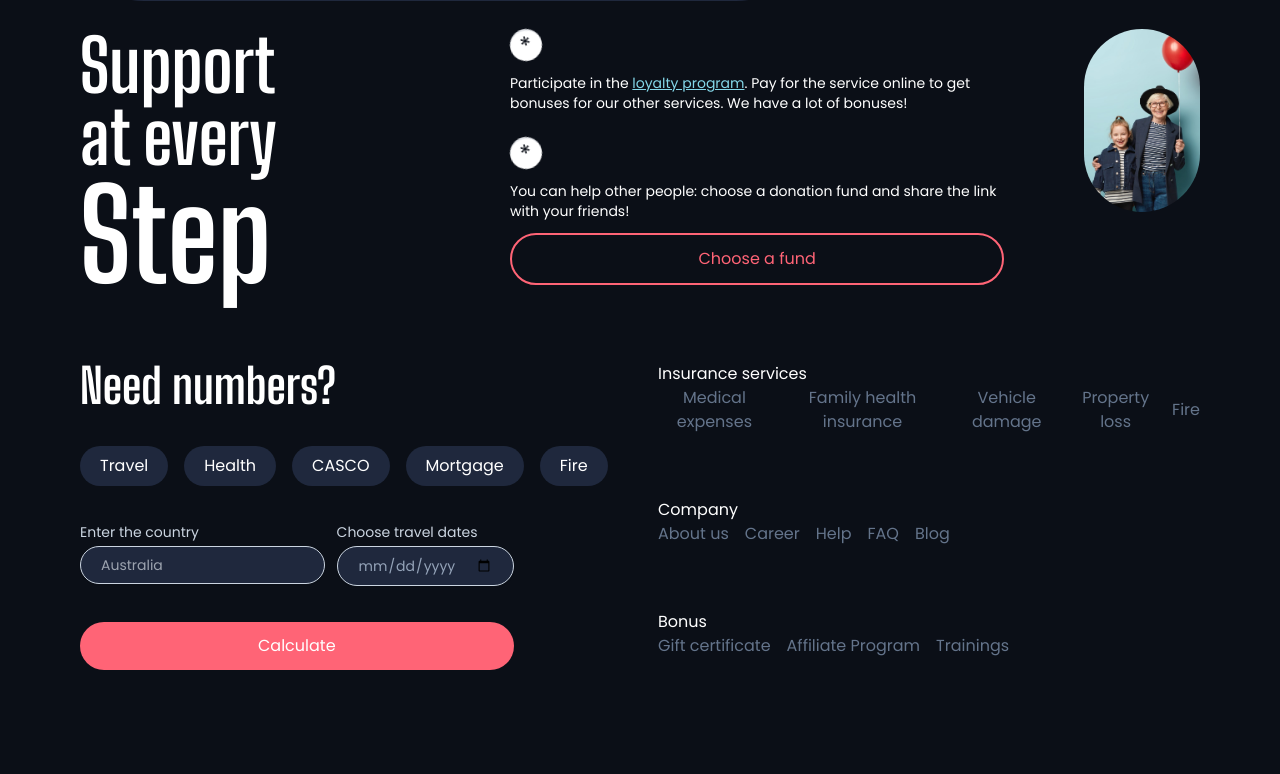
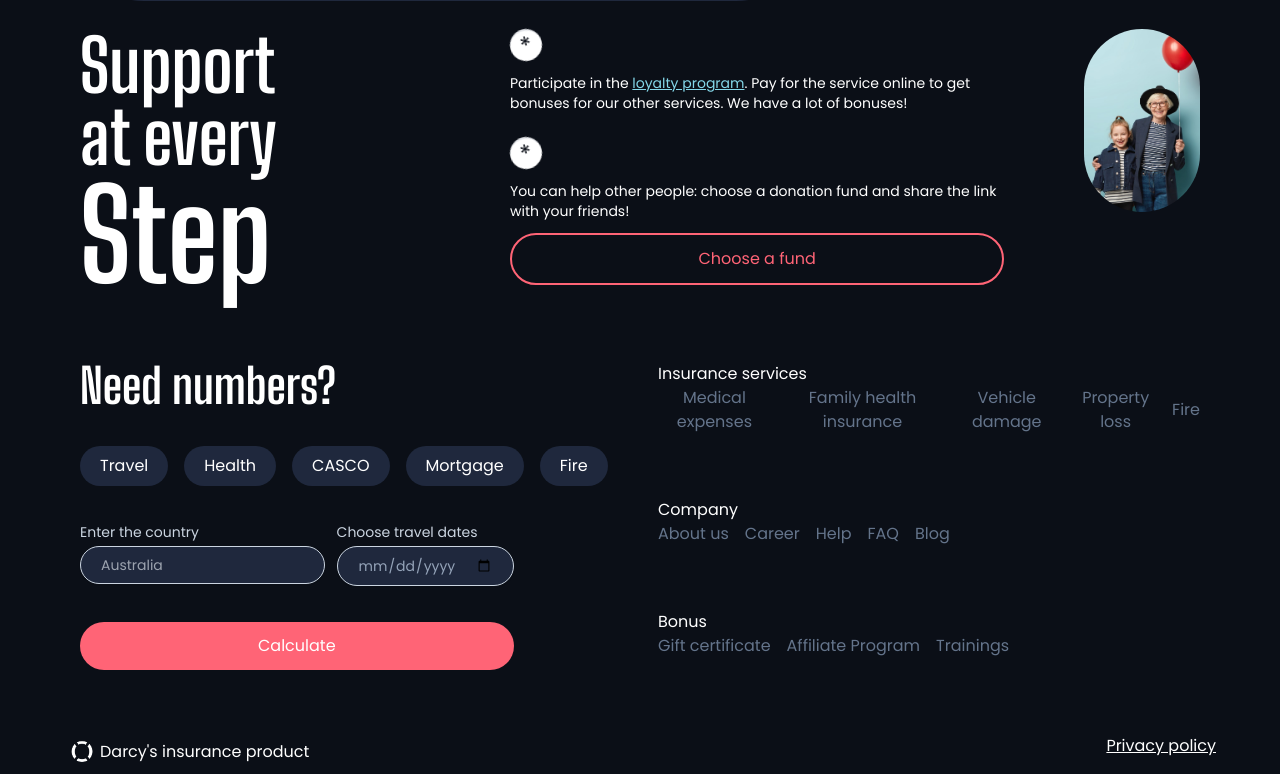
Before and after one commit to Emmanuella-codes/moniepoint-frontend-translation-test, a React (Create React App) app: page / in a window 1280 px wide. Shown: the part 1901-2675 px from the top of the page. Before the commit the page ends 2635 px from the top, so only its background shows below. Built offline with nearby package versions, Linux system fonts and the light colour scheme.

Commit message:
edit infoSection

```diff
--- a/src/components/InfoSection.tsx
+++ b/src/components/InfoSection.tsx
@@ -1,23 +1,7 @@
 import React, { useState } from "react";
-import { infoItems } from "./types";
+import { infoItems, services } from "./types";
 
 const InfoSection = () => {
-  const services = [
-    "Medical expenses",
-    "Family health insurance",
-    "Vehicle damage",
-    "Property loss",
-    "Fire",
-    "About us",
-    "Career",
-    "Help",
-    "FAQ",
-    "Blog",
-    "Gift certificate",
-    "Affiliate Program",
-    "Trainings",
-  ];
-
   const [dateRange, setDateRange] = useState("");
 
   const handleDateChange = (event: any) => {
@@ -29,6 +13,7 @@ const InfoSection = () => {
   };
 
   return (
+    <>
       <div className="grid grid-cols-2 text-white px-[5rem] gap-9 my-16">
         <div className="w-[80%]">
           <div className="flex flex-col gap-9">
@@ -37,7 +22,10 @@ const InfoSection = () => {
             </div>
             <div className="flex flex-row gap-4">
               {infoItems.map((item, idx) => (
-              <button key={idx} className="bg-dark-blue rounded-full px-5 py-2">
+                <button
+                  key={idx}
+                  className="bg-dark-blue rounded-full px-5 py-2"
+                >
                   {item.name}
                 </button>
               ))}
@@ -109,6 +97,27 @@ const InfoSection = () => {
           </div>
         </div>
       </div>
+      <Footer />
+    </>
+  );
+};
+
+const Footer = () => {
+  return (
+    <div className="flex flex-row justify-between text-white px-16 pb-1">
+      <div className="flex flex-row items-center">
+        <div className="flex-shrink-0 items-center">
+          <img src="/logo-white.png" alt="logo" className="h-9 w-auto" />
+        </div>
+        <div>
+          <p>Darcy's insurance product</p>
+        </div>
+      </div>
+
+      <div>
+        <p className="underline">Privacy policy</p>
+      </div>
+    </div>
   );
 };
 
--- a/src/components/Navbar.tsx
+++ b/src/components/Navbar.tsx
@@ -46,7 +46,7 @@ const Navbar = () => {
                 <img
                   className="h-9 w-auto"
                   src="/logo.png"
-                  alt="Your Company"
+                  alt="logo"
                 />
               </div>
 
--- a/src/components/types/index.ts
+++ b/src/components/types/index.ts
@@ -58,3 +58,19 @@ export const infoItems: Array<NavProps> = [
   { name: "Mortgage", current: false },
   { name: "Fire", current: false },
 ];
+
+export const services = [
+  "Medical expenses",
+  "Family health insurance",
+  "Vehicle damage",
+  "Property loss",
+  "Fire",
+  "About us",
+  "Career",
+  "Help",
+  "FAQ",
+  "Blog",
+  "Gift certificate",
+  "Affiliate Program",
+  "Trainings",
+];
```
Also changed, not shown: public/logo-white.png (added). Lines whose indentation alone changed are shown as unchanged.
